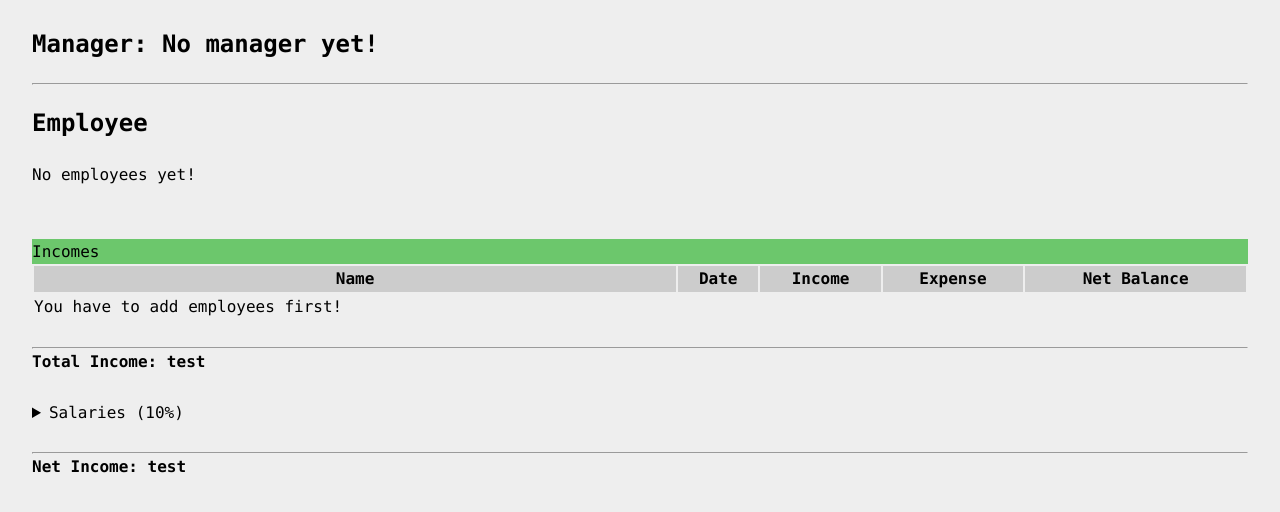
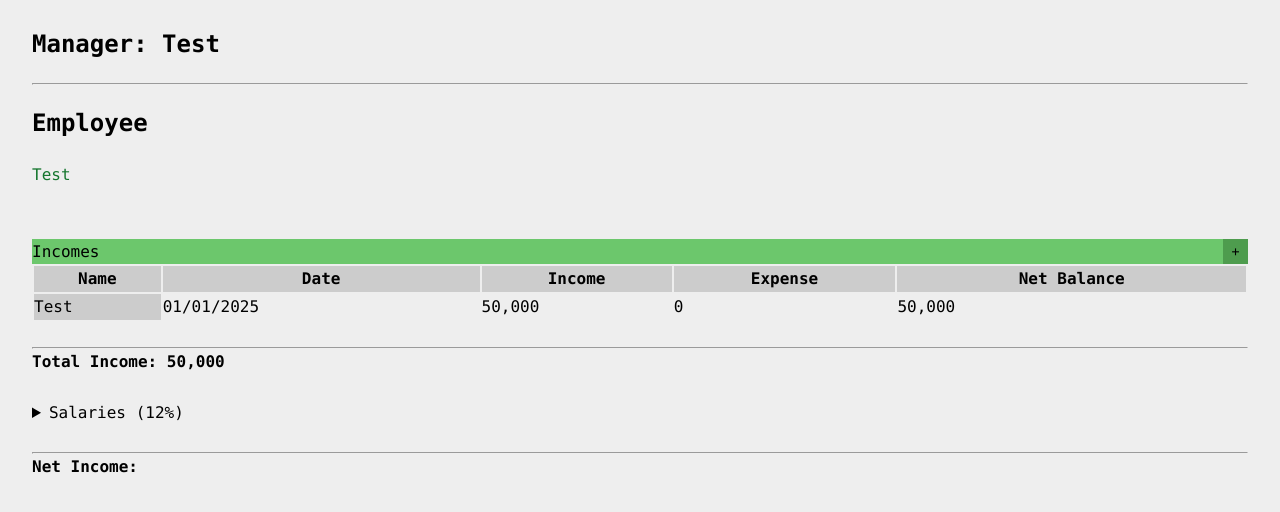
Before and after one commit to ikromw/financial-sheet, a React (Vite) app: page / in a window 1280 px wide. Shown: the top 512 px of the page. Built offline with nearby package versions, Linux system fonts and the light colour scheme.

Commit message:
Remained total income

```diff
--- a/src/App.css
+++ b/src/App.css
@@ -5,11 +5,16 @@
 table {
     width: 100%;
 }
-table tbody tr{
-    border-bottom: 1px solid red;
+
+table thead {
+    background: #ccc;
+}
+.no-color{
+    position: relative;
+    background: #ccc !important;
 }
 
-table thead {
+table tbody tr:nth-child(even) {
     background: #ccc;
 }
 
--- a/src/App.jsx
+++ b/src/App.jsx
@@ -2,8 +2,9 @@ import "./App.css";
 import UsersForm from "./components/UsersForm";
 import IncomeForm from "./components/IncomeForm";
 import { test_data, users } from "./db/db";
-import { PriceFormat } from "./lib/utils";
+import { PriceFormat, calculateTotalIncome } from "./lib/utils";
 import { useState } from "react";
+import { MSGS, DEFAULT_PERCENT } from "./lib/settings";
 
 const PERCENT = 10;
 
@@ -70,7 +71,12 @@ function App() {
       income: 0,
       expense: 0
     })
+    setDataForm(false)
   }
+
+  // Calcluted total income
+  const totalIncome = calculateTotalIncome(data);
+
 
   // Seperated managers from employees
   const managers = usersData.filter((manager) => manager.is_manager === true);
@@ -85,9 +91,7 @@ function App() {
           managers.map((manager, index) => (
             <span key={index}> {manager.name}{index < managers.length - 1 ? ", " : ""}</span>
           ))
-        ) : (
-          "No manager yet!"
-        )}
+        ) : (MSGS.no_manager)}
       </h2>
 
       <br />
@@ -111,7 +115,7 @@ function App() {
               {employee.name}
             </ol>
           ))
-          : "No employees yet!"}
+          : (MSGS.no_employee)}
 
       </ul>
       {userDataForm && <UsersForm onSubmit={handleFormSubmit} />}
@@ -156,13 +160,13 @@ function App() {
         <tbody>
           {
             usersData.length == 0 ?
-              "You have to add employees first!" :
-              data.length === 0 ? "You can add income via plus button at right corner." :
+              MSGS.employee_add_form :
+              data.length === 0 ? MSGS.route_the_form :
                 data.map((employee) =>
                   employee.records.map((record, recordIndex) => (
                     <tr key={recordIndex}>
                       {recordIndex === 0 && (
-                        <td rowSpan={employee.records.length}>{employee.name}</td>
+                        <td className="no-color" rowSpan={employee.records.length}>{employee.name}</td>
                       )}
                       <td>{record.date}</td>
                       <td>{PriceFormat(record.income)}</td>
@@ -177,20 +181,42 @@ function App() {
 
       <br />
       <hr />
-      <h4>Total Income: test</h4>
+      <h4>Total Income: {PriceFormat(totalIncome)}</h4>
 
       <br />
 
       <details>
-        <summary>Salaries ({PERCENT}%)</summary>
+        <summary>Salaries ({DEFAULT_PERCENT}%)</summary>
+
+
         <ul>
-          <ol>Test</ol>
+          {
+            data.length === 0 ? MSGS.route_the_form :
+              data.map((employee, index) => {
+                const totalSalary = employee.records.reduce((sum, record) => sum += record.income * DEFAULT_PERCENT / 100, 0);
+                const expenses = employee.records.reduce((sum, record) => sum += record.expense, 0)
+                return (
+                  <ol key={index}>{employee.name}: {PriceFormat(totalSalary - expenses)}</ol>
+                )
+              })
+          }
         </ul>
       </details>
 
       <br />
       <hr />
-      <h4>Net Income: test</h4>
+      <h4>Net Income:
+        {
+          data.length === 0 ? MSGS.route_the_form :
+            data.map((employee, index) => {
+              const totalSalary = employee.records.reduce((sum, record) => sum += record.income * DEFAULT_PERCENT / 100, 0);
+              const expenses = employee.records.reduce((sum, record) => sum += record.expense, 0)
+              const netPrices = totalIncome - (totalSalary - expenses)
+
+              return console.log(netPrices);
+            })
+        }
+      </h4>
     </main >
   );
 }
--- a/src/db/db.js
+++ b/src/db/db.js
@@ -1,4 +1,16 @@
-export const test_data = []
+export const test_data = [
+    {
+        name: "Test",
+        records: [
+            { date: "01/01/2025", income: 50000, expense: 0 }
+        ]
+    }
+]
 
 
-export const users = []
+export const users = [
+    {
+        name: "Test",
+        is_manager: true
+    }
+]
--- /dev/null
+++ b/src/lib/settings.js
@@ -0,0 +1,8 @@
+export const MSGS = {
+    no_manager: "No manager yet!",
+    no_employee: "No employees yet!",
+    employee_add_form: "You have to add employees first!",
+    route_the_form: "You can add income via plus button at right corner."
+}
+
+export const DEFAULT_PERCENT = 12;
--- a/src/lib/utils.js
+++ b/src/lib/utils.js
@@ -5,15 +5,9 @@ export const PriceFormat = (number) => {
 }
 
 // Total income
-export const calculateTotalIncome = (employees) =>
-    employees.reduce((total, employee) =>
-        total + employee.incomes.reduce((sum, income) => sum + income, 0), 0
-    );
-
-// Added each employees' salary which is percented for net income
-export const calculateAddedSalaries = (employees, percent) =>
-    employees.map(
-        (employee) =>
-            (employee.incomes.reduce((sum, income) => sum + income, 0) * percent) /
-            100
-    );
+export const calculateTotalIncome = (data) => {
+    const totalIncome = data.map(employee =>
+        employee.records.reduce((sum, record) => sum += record.income, 0)
+    )
+    return totalIncome.reduce((sum, income) => sum + income, 0)
+}
```
